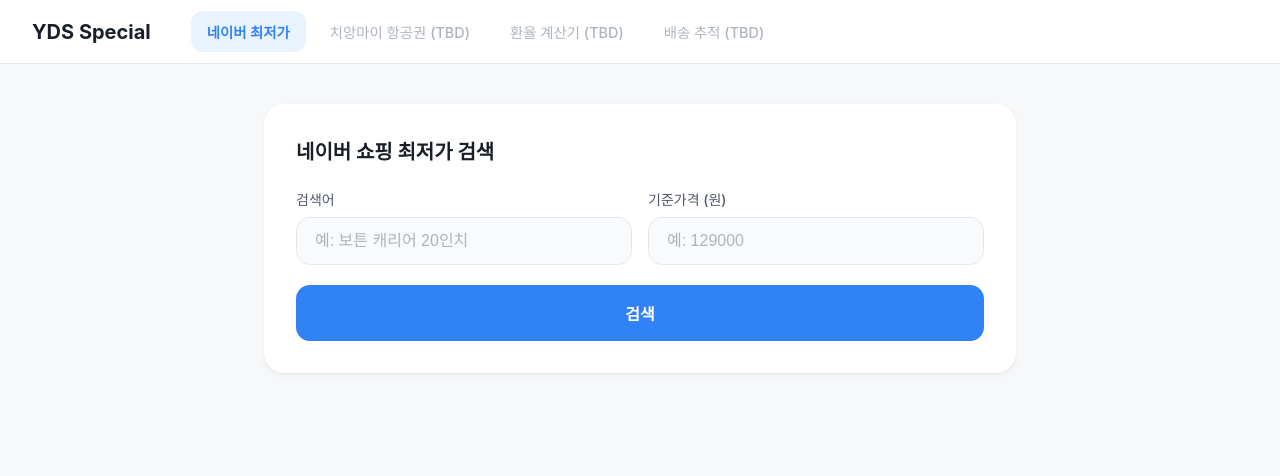
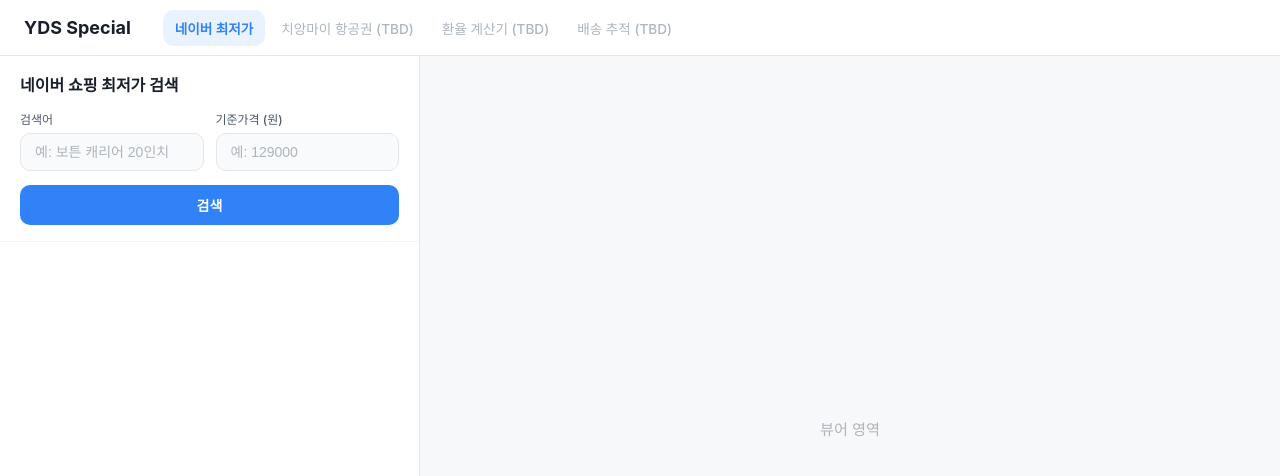
Before and after one commit to Hyune-s-lab/yds-special, a Next.js app: page / in a window 1280 px wide. Shown: the top 476 px of the page. Built offline with nearby package versions, Linux system fonts and the light colour scheme.

Commit message:
refactor: 좌우 패널 레이아웃 분리, 검색창 컴팩트하게 변경

```diff
--- a/app/globals.css
+++ b/app/globals.css
@@ -7,7 +7,8 @@
 html,
 body {
   max-width: 100vw;
-  overflow-x: hidden;
+  height: 100vh;
+  overflow: hidden;
   font-family: -apple-system, BlinkMacSystemFont, 'Segoe UI', Roboto, Oxygen,
     Ubuntu, Cantarell, 'Open Sans', 'Helvetica Neue', sans-serif;
   background: #f7f8fa;
@@ -23,29 +24,29 @@
 .header {
   background: #fff;
   border-bottom: 1px solid #e5e8eb;
-  padding: 0 2rem;
-  height: 64px;
+  padding: 0 1.5rem;
+  height: 56px;
   display: flex;
   align-items: center;
-  gap: 2.5rem;
+  gap: 2rem;
 }
 
 .logo {
-  font-size: 1.25rem;
+  font-size: 1.125rem;
   font-weight: 700;
   color: #191f28;
 }
 
 .nav {
   display: flex;
-  gap: 0.5rem;
+  gap: 0.25rem;
 }
 
 .nav-item {
-  font-size: 0.9rem;
+  font-size: 0.85rem;
   color: #4e5968;
-  padding: 0.625rem 1rem;
-  border-radius: 12px;
+  padding: 0.5rem 0.75rem;
+  border-radius: 10px;
   transition: all 0.15s ease;
   font-weight: 500;
 }
@@ -69,32 +70,54 @@
   background: transparent;
 }
 
-/* Main */
-.main {
-  max-width: 800px;
-  margin: 2.5rem auto;
-  padding: 0 1.5rem;
+/* Container - 좌우 분할 */
+.container {
+  display: flex;
+  height: calc(100vh - 56px);
+}
+
+/* 좌측 패널 */
+.left-panel {
+  width: 420px;
+  min-width: 420px;
+  border-right: 1px solid #e5e8eb;
+  background: #fff;
+  display: flex;
+  flex-direction: column;
+  overflow: hidden;
+}
+
+/* 우측 패널 */
+.right-panel {
+  flex: 1;
+  background: #f7f8fa;
+  display: flex;
+  align-items: center;
+  justify-content: center;
+}
+
+.viewer-placeholder {
+  color: #adb5bd;
+  font-size: 0.95rem;
 }
 
 /* Search Form */
 .search-form {
-  background: #fff;
-  border-radius: 20px;
-  padding: 2rem;
-  box-shadow: 0 2px 8px rgba(0, 0, 0, 0.04), 0 1px 2px rgba(0, 0, 0, 0.06);
+  padding: 1rem 1.25rem;
+  border-bottom: 1px solid #f2f4f6;
 }
 
 .form-title {
-  font-size: 1.25rem;
+  font-size: 1rem;
   font-weight: 700;
-  margin-bottom: 1.5rem;
+  margin-bottom: 0.875rem;
   color: #191f28;
 }
 
 .form-row {
   display: flex;
-  gap: 1rem;
-  margin-bottom: 1.25rem;
+  gap: 0.75rem;
+  margin-bottom: 0.875rem;
 }
 
 .form-group {
@@ -103,18 +126,18 @@
 
 .form-label {
   display: block;
-  font-size: 0.875rem;
+  font-size: 0.75rem;
   color: #4e5968;
-  margin-bottom: 0.5rem;
+  margin-bottom: 0.375rem;
   font-weight: 500;
 }
 
 .form-input {
   width: 100%;
-  padding: 0.875rem 1.125rem;
+  padding: 0.625rem 0.875rem;
   border: 1px solid #e5e8eb;
-  border-radius: 14px;
-  font-size: 1rem;
+  border-radius: 10px;
+  font-size: 0.875rem;
   background: #f9fafb;
   transition: all 0.15s ease;
   color: #191f28;
@@ -137,12 +160,12 @@
 
 .search-btn {
   width: 100%;
-  padding: 1rem;
+  padding: 0.625rem;
   background: #3182f6;
   color: #fff;
   border: none;
-  border-radius: 14px;
-  font-size: 1rem;
+  border-radius: 10px;
+  font-size: 0.875rem;
   font-weight: 600;
   cursor: pointer;
   transition: all 0.15s ease;
@@ -150,37 +173,31 @@
 
 .search-btn:hover {
   background: #1b64da;
-  transform: translateY(-1px);
-  box-shadow: 0 4px 12px rgba(49, 130, 246, 0.3);
-}
-
-.search-btn:active {
-  transform: translateY(0);
 }
 
 .search-btn:disabled {
   background: #d1d6db;
   cursor: not-allowed;
-  transform: none;
-  box-shadow: none;
 }
 
 /* Results */
 .results {
-  margin-top: 1.5rem;
+  flex: 1;
+  display: flex;
+  flex-direction: column;
+  overflow: hidden;
 }
 
 .results-header {
-  background: #fff;
-  border-radius: 20px 20px 0 0;
-  padding: 1.25rem 1.5rem;
+  padding: 0.875rem 1.25rem;
   border-bottom: 1px solid #f2f4f6;
+  flex-shrink: 0;
 }
 
 .results-summary {
-  font-size: 0.95rem;
+  font-size: 0.8rem;
   color: #4e5968;
-  line-height: 1.6;
+  line-height: 1.5;
 }
 
 .results-summary strong {
@@ -189,24 +206,22 @@
 }
 
 .results-warning {
-  margin-top: 0.75rem;
-  padding: 0.75rem 1rem;
+  margin-top: 0.5rem;
+  padding: 0.5rem 0.75rem;
   background: #ffebee;
-  border-radius: 12px;
-  font-size: 0.875rem;
+  border-radius: 8px;
+  font-size: 0.75rem;
   color: #f04452;
   font-weight: 500;
 }
 
 .results-list {
-  background: #fff;
-  border-radius: 0 0 20px 20px;
-  overflow: hidden;
-  box-shadow: 0 2px 8px rgba(0, 0, 0, 0.04), 0 1px 2px rgba(0, 0, 0, 0.06);
+  flex: 1;
+  overflow-y: auto;
 }
 
 .result-item {
-  padding: 0.875rem 1.5rem;
+  padding: 0.625rem 1.25rem;
   border-bottom: 1px solid #f2f4f6;
   display: flex;
   justify-content: space-between;
@@ -230,7 +245,7 @@
 }
 
 .result-name {
-  font-size: 0.9rem;
+  font-size: 0.8rem;
   color: #191f28;
   white-space: nowrap;
   overflow: hidden;
@@ -239,18 +254,19 @@
 }
 
 .result-mall {
-  font-size: 0.8rem;
+  font-size: 0.7rem;
   color: #8b95a1;
-  margin-left: 0.75rem;
+  margin-left: 0.5rem;
   flex-shrink: 0;
 }
 
 .result-price {
-  font-size: 1.125rem;
+  font-size: 0.85rem;
   font-weight: 700;
-  margin-left: 1.5rem;
-  padding: 0.375rem 0.875rem;
-  border-radius: 10px;
+  margin-left: 1rem;
+  padding: 0.25rem 0.625rem;
+  border-radius: 8px;
+  flex-shrink: 0;
 }
 
 .result-price.up {
@@ -266,18 +282,18 @@
 /* Loading */
 .loading {
   text-align: center;
-  padding: 3rem;
+  padding: 2rem;
   color: #8b95a1;
-  font-size: 0.95rem;
+  font-size: 0.85rem;
 }
 
 /* Error */
 .error {
+  margin: 0.75rem 1.25rem;
   background: #ffebee;
   color: #f04452;
-  padding: 1rem 1.25rem;
-  border-radius: 14px;
-  margin-top: 1rem;
+  padding: 0.75rem 1rem;
+  border-radius: 10px;
   font-weight: 500;
-  font-size: 0.95rem;
+  font-size: 0.8rem;
 }
--- a/app/page.tsx
+++ b/app/page.tsx
@@ -54,7 +54,9 @@
   }
 
   return (
-    <main className="main">
+    <div className="container">
+      {/* 좌측 패널 */}
+      <div className="left-panel">
         <form className="search-form" onSubmit={handleSearch}>
           <h2 className="form-title">네이버 쇼핑 최저가 검색</h2>
           <div className="form-row">
@@ -92,18 +94,18 @@
           <div className="results">
             <div className="results-header">
               <div className="results-summary">
-              총 <strong>{result.total.toLocaleString()}</strong>개 상품 중{' '}
+                총 <strong>{result.total.toLocaleString()}</strong>개 중{' '}
                 <strong>{result.items.length}</strong>개 표시 |{' '}
-              기준가 이하: <strong style={{ color: '#28a745' }}>
+                기준가 이하: <strong style={{ color: '#00c471' }}>
                   {result.items.filter(i => i.position === 'down').length}
                 </strong>개 |{' '}
-              기준가 초과: <strong style={{ color: '#dc3545' }}>
+                기준가 초과: <strong style={{ color: '#f04452' }}>
                   {result.items.filter(i => i.position === 'up').length}
                 </strong>개
               </div>
               {result.total > 100 && (
                 <div className="results-warning">
-                검색 결과가 100개를 초과합니다. 더 정확한 검색어를 입력해주세요. (현재 미지원 기능)
+                  검색 결과가 100개가 넘지 않도록 더 정확한 검색어를 넣어주세요.
                 </div>
               )}
             </div>
@@ -122,6 +124,14 @@
             </div>
           </div>
         )}
-    </main>
+      </div>
+
+      {/* 우측 패널 */}
+      <div className="right-panel">
+        <div className="viewer-placeholder">
+          뷰어 영역
+        </div>
+      </div>
+    </div>
   )
 }
```
Lines whose indentation alone changed are shown as unchanged.
